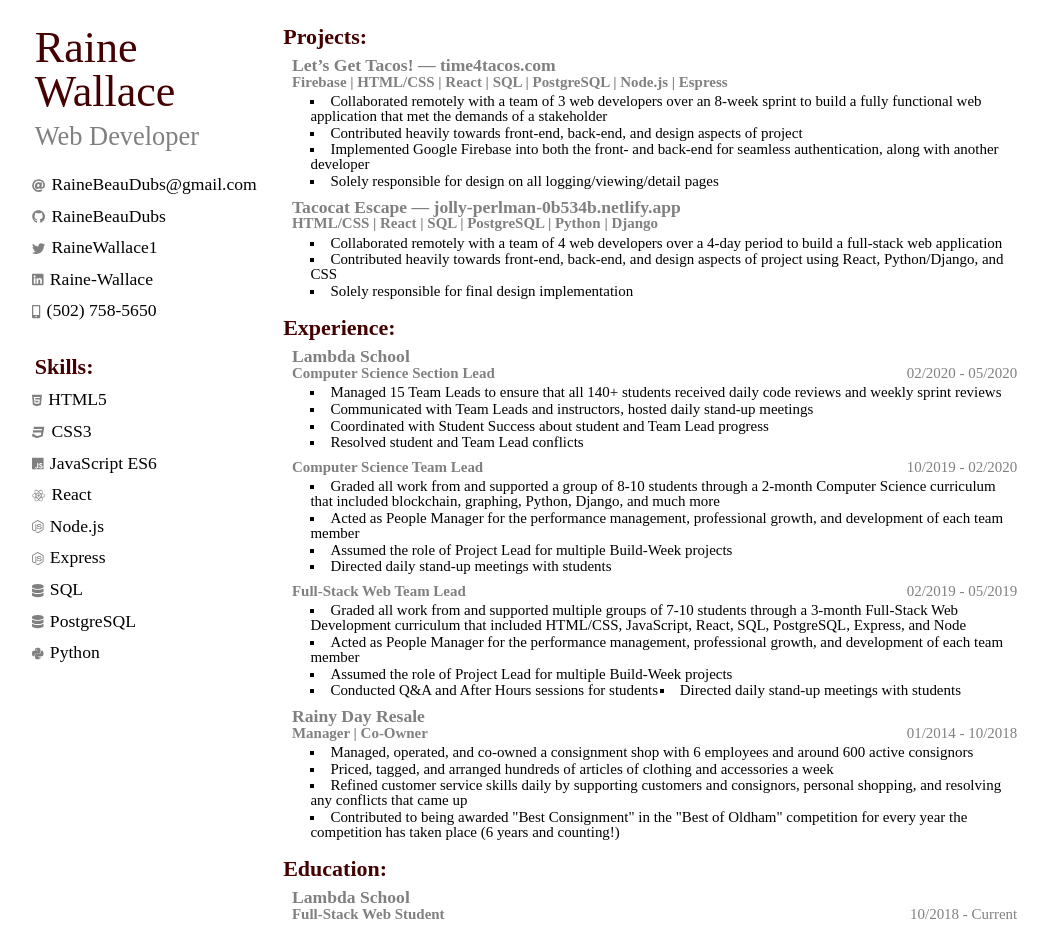
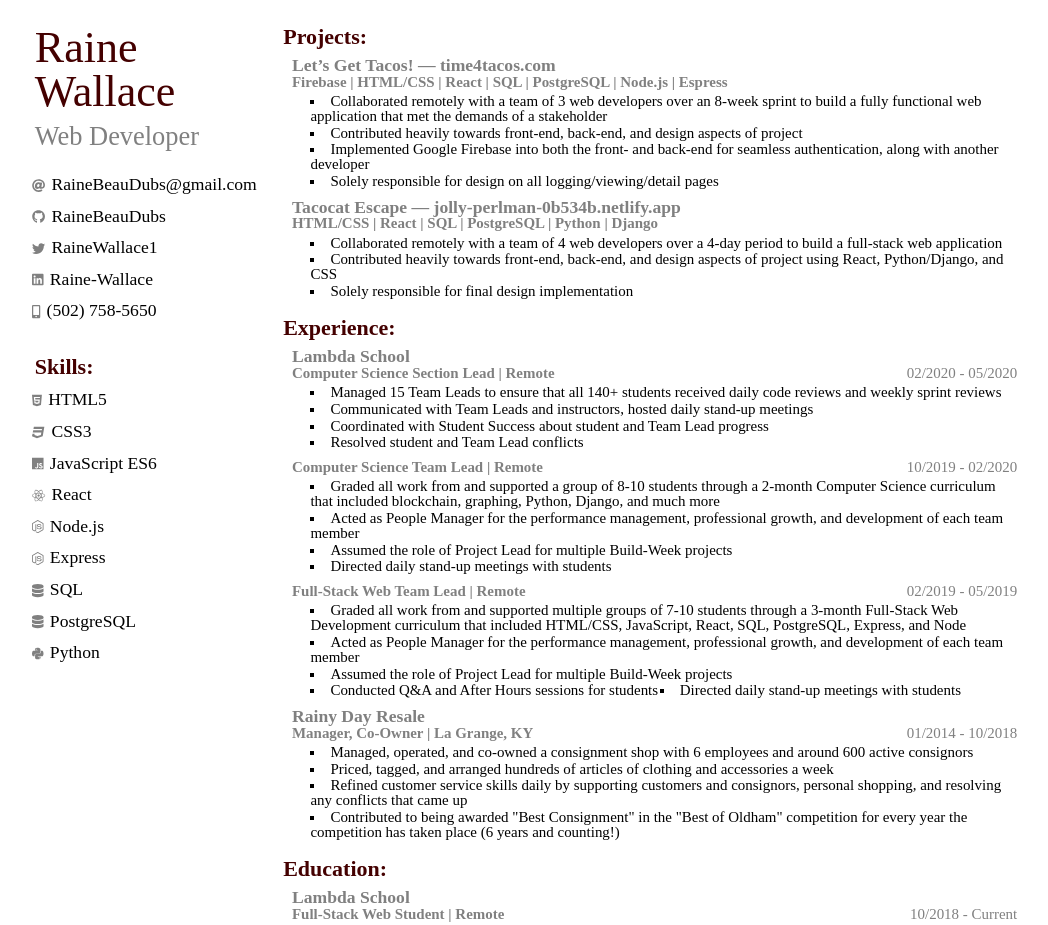
Before and after one commit to RaineBeauDubs/MyResume, a React (Create React App) app in the folder resume/: page / in a window 1280 px wide. Shown: the top 925 px of the page, without its empty margins (114-1162 px from the left). Built offline with nearby package versions, Linux system fonts and the light colour scheme.

Commit message:
added locations to exp/edu

```diff
--- a/resume/src/components/Education.js
+++ b/resume/src/components/Education.js
@@ -21,7 +21,7 @@ const Education = () => {
         <Sec>
           <Title>Lambda School</Title>
           <InfDtAlign>
-          <Info>Full-Stack Web Student</Info>
+          <Info>Full-Stack Web Student | Remote</Info>
             <Dates>10/2018 - Current</Dates>
           </InfDtAlign>
           <List>
--- a/resume/src/components/Experience.js
+++ b/resume/src/components/Experience.js
@@ -22,7 +22,7 @@ const Experience = () => {
         <Sec>
           <Title>Lambda School</Title>
           <InfDtAlign>
-            <Info>Computer Science Section Lead</Info>
+            <Info>Computer Science Section Lead | Remote</Info>
             <Dates>02/2020 - 05/2020</Dates>
           </InfDtAlign>
           <List>
@@ -34,7 +34,7 @@ const Experience = () => {
         </Sec>
         <Sec>
           <InfDtAlign>
-            <Info>Computer Science Team Lead</Info>
+            <Info>Computer Science Team Lead | Remote</Info>
             <Dates>10/2019 - 02/2020</Dates>
           </InfDtAlign>
           <List>
@@ -46,7 +46,7 @@ const Experience = () => {
         </Sec>
         <Sec>
           <InfDtAlign>
-            <Info>Full-Stack Web Team Lead</Info>
+            <Info>Full-Stack Web Team Lead | Remote</Info>
             <Dates>02/2019 - 05/2019</Dates>
           </InfDtAlign>
           <List>
@@ -60,7 +60,7 @@ const Experience = () => {
         <Sec>
           <Title>Rainy Day Resale</Title>
           <InfDtAlign>
-            <Info>Manager | Co-Owner</Info>
+            <Info>Manager, Co-Owner | La Grange, KY</Info>
             <Dates>01/2014 - 10/2018</Dates>
           </InfDtAlign>
           <List>
```
